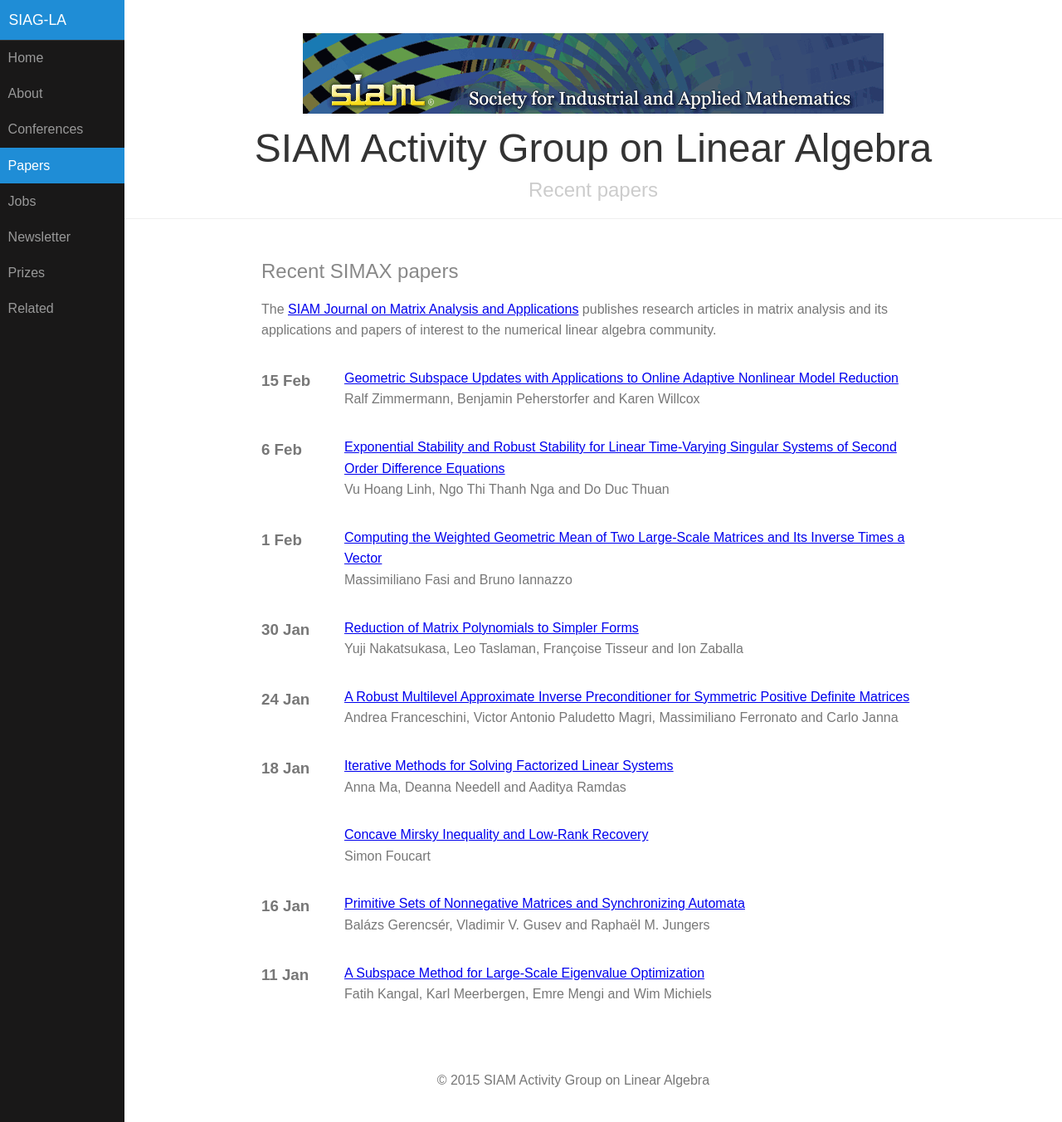
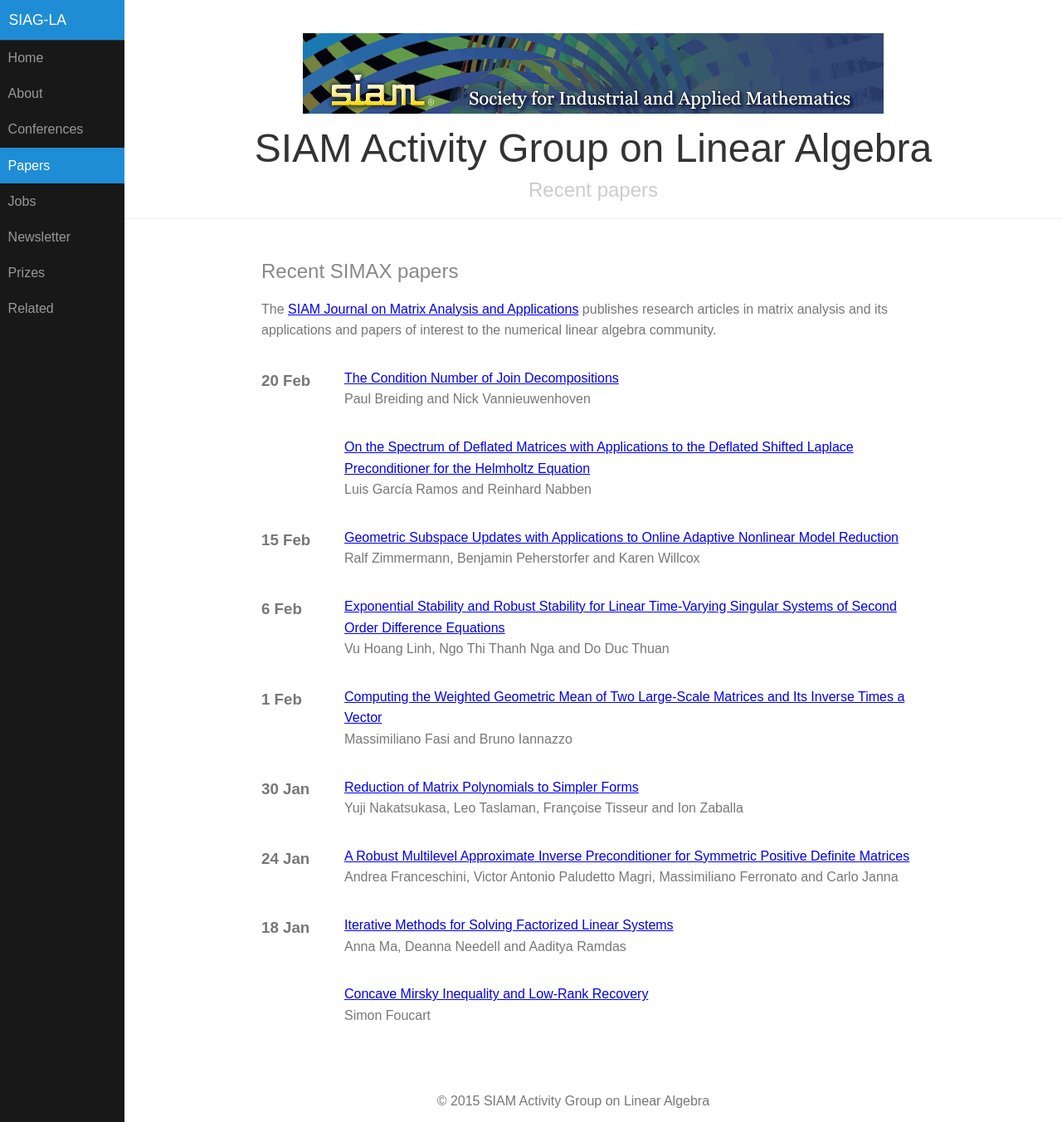
Before and after one commit to dbindel/siagla, a Jekyll site: the page built from simax.html, in a window 1280 px wide and 1352 px high. Shown: the whole window at 83% size. Built offline with Jekyll 4.4.1, drawn with Linux system fonts in a browser that asks for light colours.

Commit message:
Automated updates to simax.yml

```diff
--- a/_data/simax.yml
+++ b/_data/simax.yml
@@ -2656,3 +2656,20 @@
   title: Geometric Subspace Updates with Applications to Online Adaptive Nonlinear
     Model Reduction
   volume: '39'
+- authors: Luis Garc&#237;a Ramos and Reinhard Nabben
+  date: '2018-02-20T08:00:00Z'
+  doi: doi:10.1137/16M108361X
+  link: http://epubs.siam.org/doi/abs/10.1137/16M108361X?ai=s7&mi=3ezuvv&af=R
+  pp_end: '286'
+  pp_start: '262'
+  title: On the Spectrum of Deflated Matrices with Applications to the Deflated Shifted
+    Laplace Preconditioner for the Helmholtz Equation
+  volume: '39'
+- authors: Paul Breiding and Nick Vannieuwenhoven
+  date: '2018-02-20T08:00:00Z'
+  doi: doi:10.1137/17M1142880
+  link: http://epubs.siam.org/doi/abs/10.1137/17M1142880?ai=s7&mi=3ezuvv&af=R
+  pp_end: '309'
+  pp_start: '287'
+  title: The Condition Number of Join Decompositions
+  volume: '39'
```
